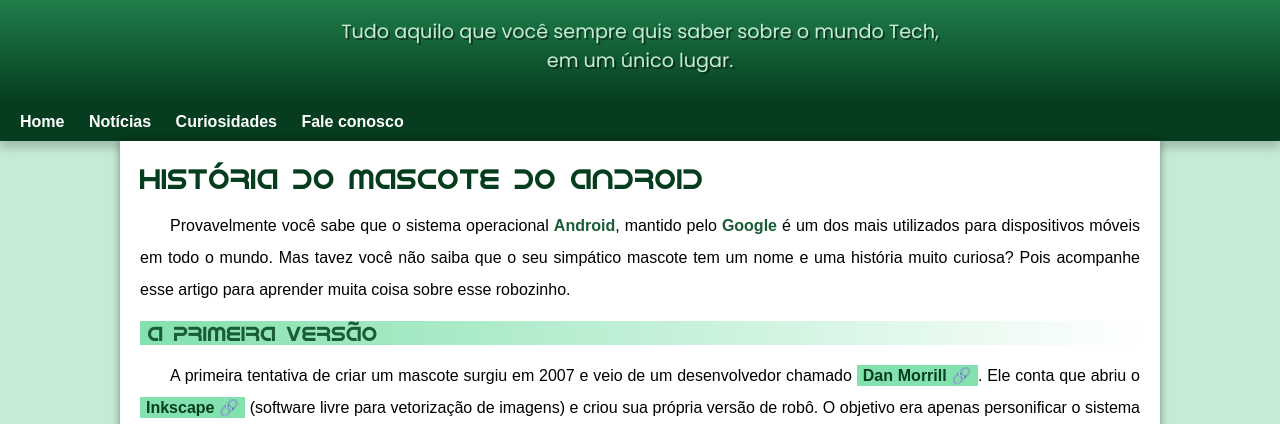
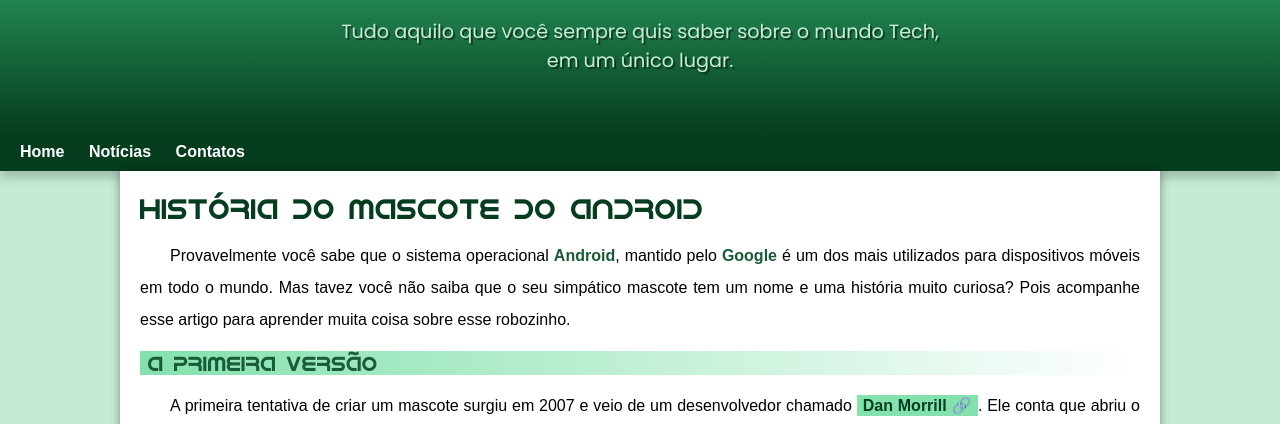
Before and after one commit to 23Jorge/projeto-android, a plain HTML site: page index.html in a window 1280 px wide. Shown: the part 68-492 px from the top of the page. Drawn offline with Linux system fonts and the light colour scheme.

Commit message:
Nav atualizados

```diff
--- a/estilo/style.css
+++ b/estilo/style.css
@@ -71,7 +71,7 @@ header > p {
     padding-right: 10px;
     padding-left: 10px;
     margin: auto;
-    padding-bottom: 20px;
+    padding-bottom: 50px;
     text-shadow: 2px 2px 0px rgba(0, 0, 0, 0.445);
 }
 
--- a/index.html
+++ b/index.html
@@ -16,8 +16,7 @@
     <nav>
         <a href="#">Home</a>
         <a href="#">Notícias</a>
-        <a href="#">Curiosidades</a>
-        <a href="#">Fale conosco</a>
+        <a href="#">Contatos</a>
     </nav>
     <main>
         <article>
```
